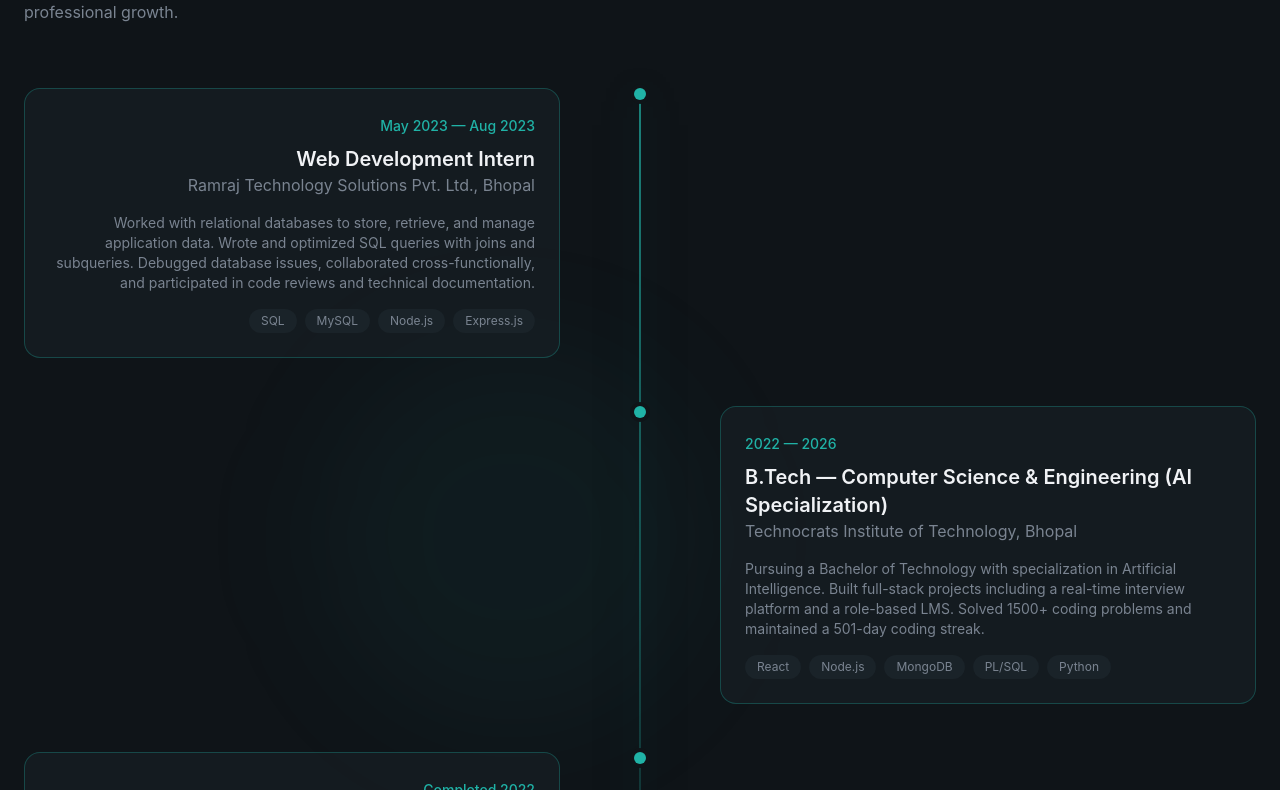
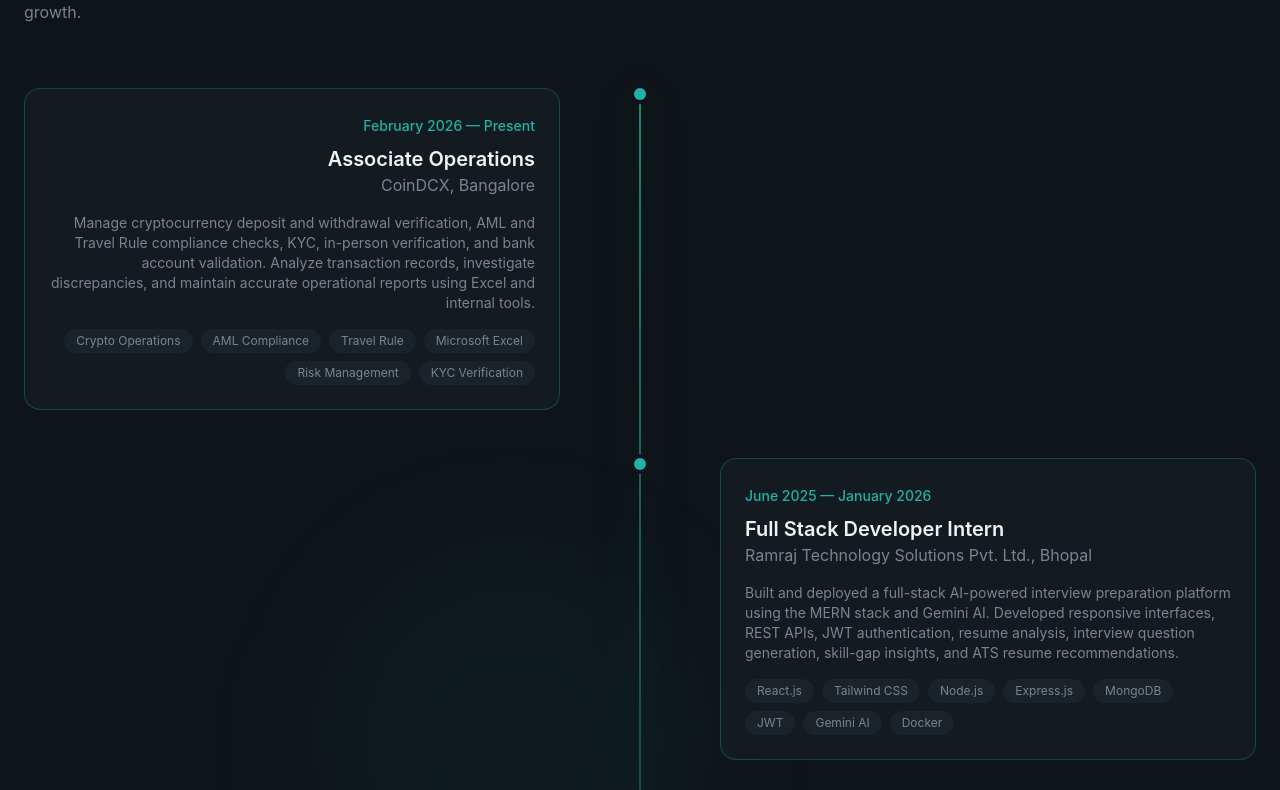
Before and after one commit to Pritampriyam/developer-portfolio-react, a React (Vite) app: page / in a window 1280 px wide. Shown: the part 5950-6740 px from the top of the page. Built offline with nearby package versions, Linux system fonts and the light colour scheme.

Commit message:
Update professional experience timeline

```diff
--- a/src/sections/Experience.jsx
+++ b/src/sections/Experience.jsx
@@ -1,11 +1,36 @@
 const experiences = [
   {
-    period: "May 2023 — Aug 2023",
-    role: "Web Development Intern",
+    period: "February 2026 — Present",
+    role: "Associate Operations",
+    company: "CoinDCX, Bangalore",
+    description:
+      "Manage cryptocurrency deposit and withdrawal verification, AML and Travel Rule compliance checks, KYC, in-person verification, and bank account validation. Analyze transaction records, investigate discrepancies, and maintain accurate operational reports using Excel and internal tools.",
+    technologies: [
+      "Crypto Operations",
+      "AML Compliance",
+      "Travel Rule",
+      "Microsoft Excel",
+      "Risk Management",
+      "KYC Verification",
+    ],
+    current: true,
+  },
+  {
+    period: "June 2025 — January 2026",
+    role: "Full Stack Developer Intern",
     company: "Ramraj Technology Solutions Pvt. Ltd., Bhopal",
     description:
-      "Worked with relational databases to store, retrieve, and manage application data. Wrote and optimized SQL queries with joins and subqueries. Debugged database issues, collaborated cross-functionally, and participated in code reviews and technical documentation.",
-    technologies: ["SQL", "MySQL", "Node.js", "Express.js"],
+      "Built and deployed a full-stack AI-powered interview preparation platform using the MERN stack and Gemini AI. Developed responsive interfaces, REST APIs, JWT authentication, resume analysis, interview question generation, skill-gap insights, and ATS resume recommendations.",
+    technologies: [
+      "React.js",
+      "Tailwind CSS",
+      "Node.js",
+      "Express.js",
+      "MongoDB",
+      "JWT",
+      "Gemini AI",
+      "Docker",
+    ],
     current: false,
   },
   {
@@ -15,7 +40,7 @@ const experiences = [
     description:
       "Pursuing a Bachelor of Technology with specialization in Artificial Intelligence. Built full-stack projects including a real-time interview platform and a role-based LMS. Solved 1500+ coding problems and maintained a 501-day coding streak.",
     technologies: ["React", "Node.js", "MongoDB", "PL/SQL", "Python"],
-    current: true,
+    current: false,
   },
   {
     period: "Completed 2022",
@@ -70,8 +95,8 @@ export const Experience = () => {
             className="text-muted-foreground
            animate-fade-in animation-delay-200"
           >
-            From classroom foundations to real-world internship experience —
-            a timeline of my academic and professional growth.
+            From classroom foundations to professional experience — a timeline
+            of my academic and career growth.
           </p>
         </div>
 
```
